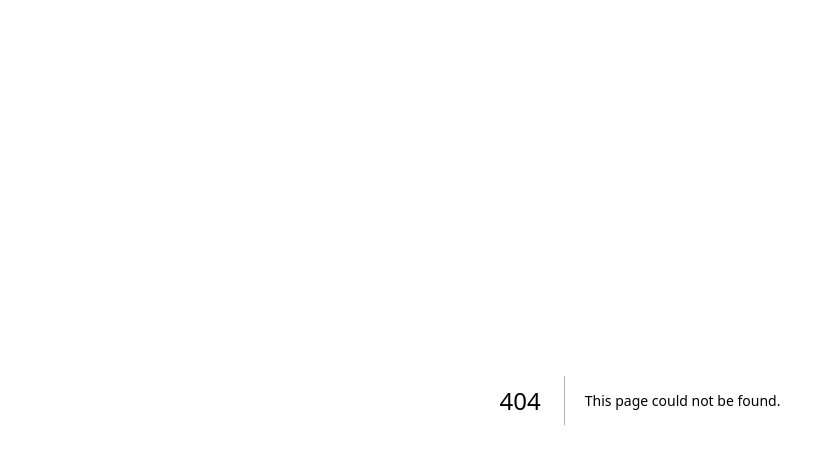
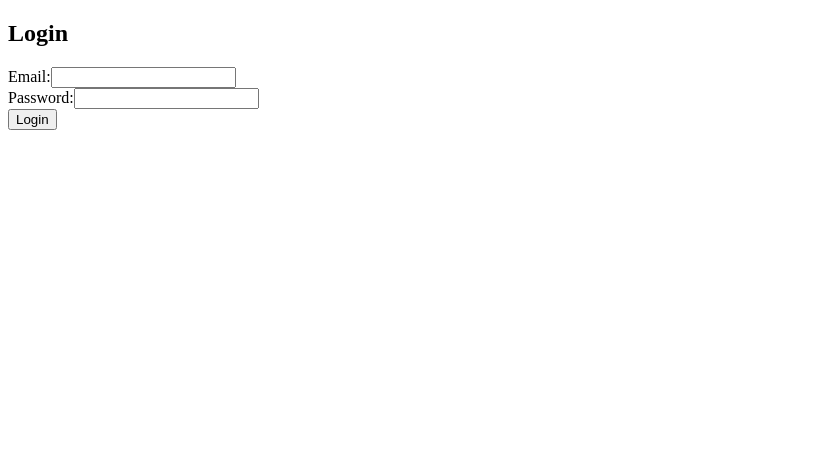
Before and after one commit to siruislybro/JourneyCraft, a Next.js app in the folder journey-craft/: page /login in a window 1280 px wide. Before the commit this address had no page. Shown: the top 464 px of the page, without its empty margins (0-835 px from the left). Built offline with nearby package versions, Linux system fonts and the light colour scheme.

Commit message:
Login page included

```diff
--- /dev/null
+++ b/journey-craft/firebase.js
@@ -0,0 +1,17 @@
+import { initializeApp } from 'firebase/app';
+import { getAuth } from 'firebase/auth';
+import { getFirestore } from 'firebase/firestore';
+
+const firebaseConfig = {
+    apiKey: "AIzaSyCDu9aNMwdN5gcaeb3UCsqWX3i8N5IQtiM",
+    authDomain: "journey-craft-43c44.firebaseapp.com",
+    projectId: "journey-craft-43c44",
+    storageBucket: "journey-craft-43c44.appspot.com",
+    messagingSenderId: "331968344361",
+    appId: "1:331968344361:web:390663353428ac5b488738",
+    measurementId: "G-YS4K3MNMXE"
+};
+
+const app = initializeApp(firebaseConfig);
+export const auth = getAuth(app);
+export const firestore = getFirestore(app);
--- a/journey-craft/pages/index.tsx
+++ b/journey-craft/pages/index.tsx
@@ -9,7 +9,7 @@ const HomePage: React.FC = () => {
       <h1>Welcome to JourneyCraft</h1>
       <p>Experience personalized travel itineraries for the post-pandemic era.</p>
       <button>Get Started</button>
-      <Link href="/profile">profile</Link>
+      <Link href="/login">login</Link>
     </div>
   );
 };
--- /dev/null
+++ b/journey-craft/pages/login.tsx
@@ -0,0 +1,49 @@
+import { useState } from 'react';
+import { auth } from '../firebase';
+
+function Login() {
+  const [email, setEmail] = useState('');
+  const [password, setPassword] = useState('');
+  const [error, setError] = useState('');
+
+  const handleLogin = async () => {
+    try {
+      await auth.signInWithEmailAndPassword(email, password);
+      // User successfully logged in
+    } catch (error) {
+      setError(error.message);
+    }
+  };
+
+  return (
+    <div>
+      <h2>Login</h2>
+      <form>
+        <div>
+          <label>Email:</label>
+          <input
+            type="email"
+            value={email}
+            onChange={(e) => setEmail(e.target.value)}
+          />
+        </div>
+        <div>
+          <label>Password:</label>
+          <input
+            type="password"
+            value={password}
+            onChange={(e) => setPassword(e.target.value)}
+          />
+        </div>
+        <div>
+          <button type="button" onClick={handleLogin}>
+            Login
+          </button>
+        </div>
+      </form>
+      {error && <p>{error}</p>}
+    </div>
+  );
+}
+
+export default Login;
```
Also changed, not shown: journey-craft/pages/HomePage.tsx (deleted, +0 -15 lines).
